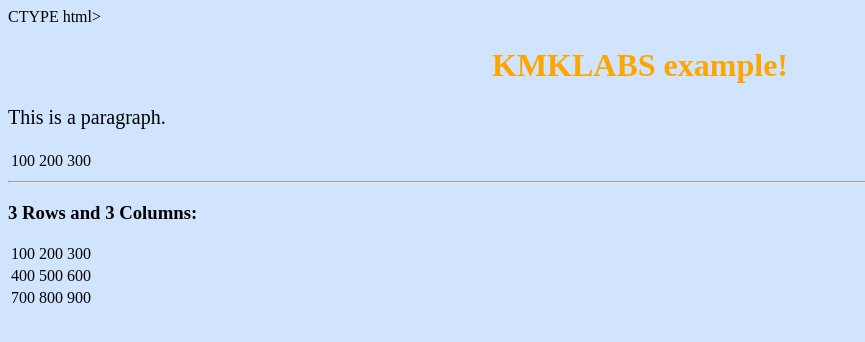
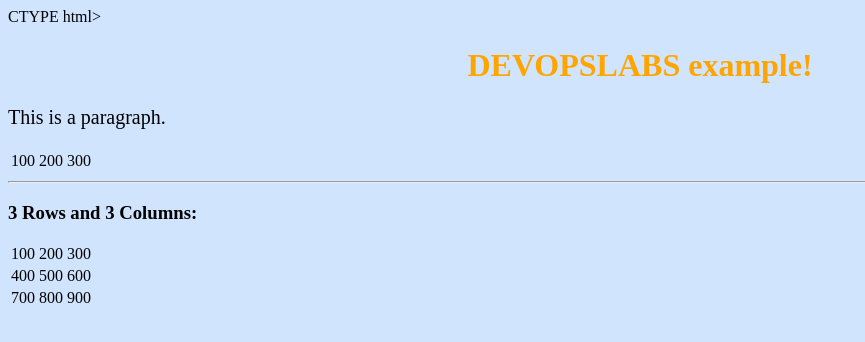
Before and after one commit to rsthakur83/Tutorial, a plain HTML site: page index.html in a window 1280 px wide. Shown: the whole page, without its empty margins (0-865 px from the left). Drawn offline with Linux system fonts and the light colour scheme.

Commit message:
first commit1

```diff
--- a/index.html
+++ b/index.html
@@ -11,7 +11,7 @@ CTYPE html>
 					<style>body{background-color:#d0e4fe;}h1{color:orange;text-align:center;}p{font-family:"Times New Roman";font-size:20px;}</style>
 				</head>
 				<body>
-					<h1>KMKLABS example!</h1>
+					<h1>DEVOPSLABS example!</h1>
 					<p>This is a paragraph.</p>
 					<table>
 						<tr>
```
